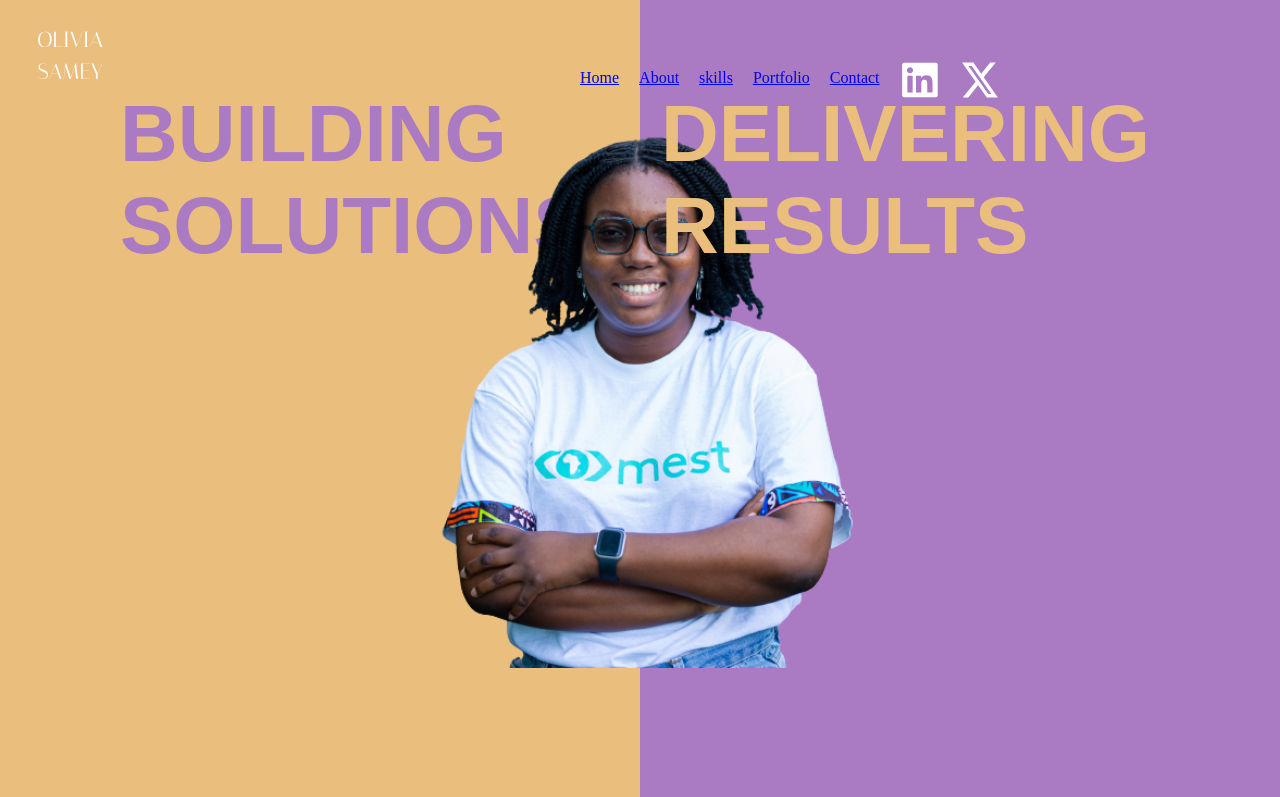
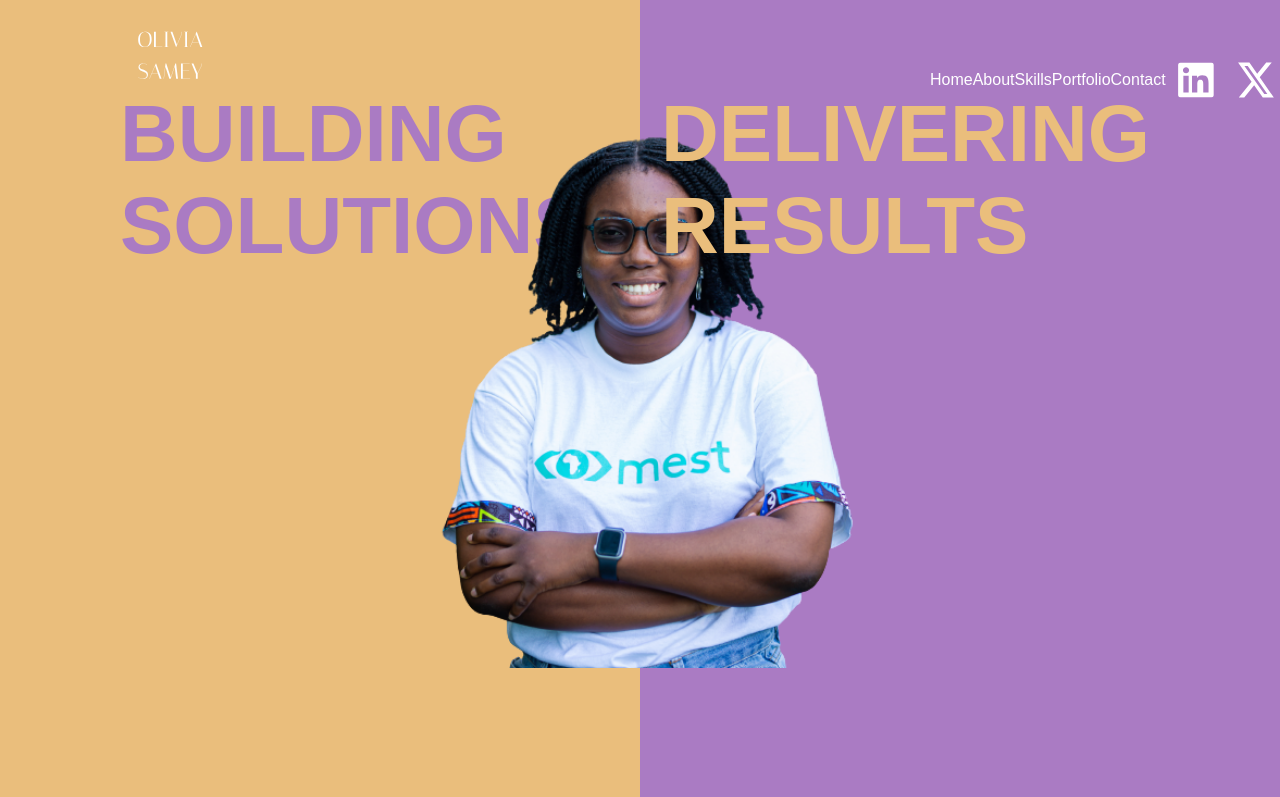
Before and after one commit to Oliviasamey/olivia-samey-site, a plain HTML site: page index.html in a window 1280 px wide. Shown: the top 797 px of the page. Drawn offline with Linux system fonts and the light colour scheme.

Commit message:
menu links modified

```diff
--- a/Style.css
+++ b/Style.css
@@ -7,6 +7,7 @@ body{
     padding: 0;
     width: 100vw;
     overflow-x: hidden;
+    font-family: Arial, Helvetica, sans-serif;
 }
 
 .header {
@@ -25,17 +26,36 @@ body{
 .header .nav-bar {
         height: 20vh;
         display: flex;
-        padding-left: 10px;
+        justify-content: space-around;
+        padding-left: 50%;
+        padding-right: 10%;
 }
 
-.menu {
+.logo {
+  margin-right: 700px;
+  margin-left: 100px;
+}
+
+/* .menu {
     display: flex;
     justify-content: flex-end;
     align-items: center;
     padding-left: 400px;
+} */
+
+.menuitem {
+  color: #ffffff;
+  display: flex;
+  align-items: center;
+  justify-content: flex-end;
 }
-.header .nav-bar .menu_item {
-        list-style: none;
+
+a {
+  text-decoration: none;
+}
+
+/* .header .nav-bar .menu_item {
+        list-style-type: none;
         display: flex;
         justify-content: center;
 }
@@ -45,7 +65,8 @@ body{
     cursor: pointer;
     margin-bottom: 5px;
 
-}
+} */
+
 
 #logoid {
     width: 120px;
@@ -723,4 +744,4 @@ margin-bottom: 5px;
     justify-content: center;
     text-align: center;
     padding: 10%; */
-/* } */ */
+/* } */
--- a/index.html
+++ b/index.html
@@ -15,17 +15,24 @@
             <div class="logo">
                 <img id="logoid" src="Images\Logo OS Blanc.svg">
             </div>
-            <div class="menu">
+            <a class=menuitem href="#home">Home</a>
+            <a class=menuitem href="#about">About</a>
+            <a class=menuitem href="#skills">Skills</a>
+            <a class=menuitem href="#container">Portfolio</a>
+            <a class=menuitem href="#contact">Contact</a>
+            <a class=menuitem href="https://www.linkedin.com"><img class="logo_rs" src="Images/Icone LinkedIn Blanc.svg"></a>
+            <a class=menuitem href="https://www.x.com"><img class="logo_rs" src="Images/Logo X Blanc.svg"></a>
+            <!-- <div class="menu">
                 <ul class="menu_item" id="menu-links">
                     <li><a href="#home">Home</a></li>
-                    <li><a href="index.html#about">About</a></li>
+                    <li><a href="#about">About</a></li>
                     <li><a href="#skills">skills</a></li>
-                    <li><a href="#portfollio">Portfolio</a></li>
+                    <li><a href="#portfolliotitle">Portfolio</a></li>
                     <li><a href="#contact">Contact</a></li>
                 </ul>
-                <img class="logo_rs" src="Images/Icone LinkedIn Blanc.svg">
-                <img class="logo_rs" src="Images/Logo X Blanc.svg">
-            </div>
+                <a href="linkedin.com"><img class="logo_rs" src="Images/Icone LinkedIn Blanc.svg"></a>
+                <a href="x.com"><img class="logo_rs" src="Images/Logo X Blanc.svg"></a>
+            </div> -->
         </nav>
         <div class="centreheader">
             <img id=imgheader src="Images\Central header site perso.png">
@@ -39,12 +46,12 @@
             </div>
         </div>
 
-        <!-- Hamburger Icon for Mobile -->
+        <!-- Hamburger Icon for Mobile
         <div class="hamburger" id="hamburger" onclick="toggleMenu()">
             <div class="bar"></div>
             <div class="bar"></div>
             <div class="bar"></div>
-        </div>
+        </div> -->
     </div>
 
     <div class="statement">
@@ -195,7 +202,7 @@
         </section>
     </div>
 
-    <div class="form">
+    <div class="form" id="contact">
         <section class="contact-section">
             <h2 class="section-heading">Let's Work Together</h2>
             <p id="section-text">Fill this form to contact me</p>
@@ -213,7 +220,7 @@
         <p id="footer_text">@2023 Olivia SAMEY </p>
     </div>
 
-    <script>
+    <!-- <script>
         function toggleMenu() {
             alert("hello");
             var menuLinks = document.getElementById("menu-links");
@@ -224,7 +231,7 @@
             }
         }
 
-    </script>
+    </script> -->
 </body>
 
 </html>
```
